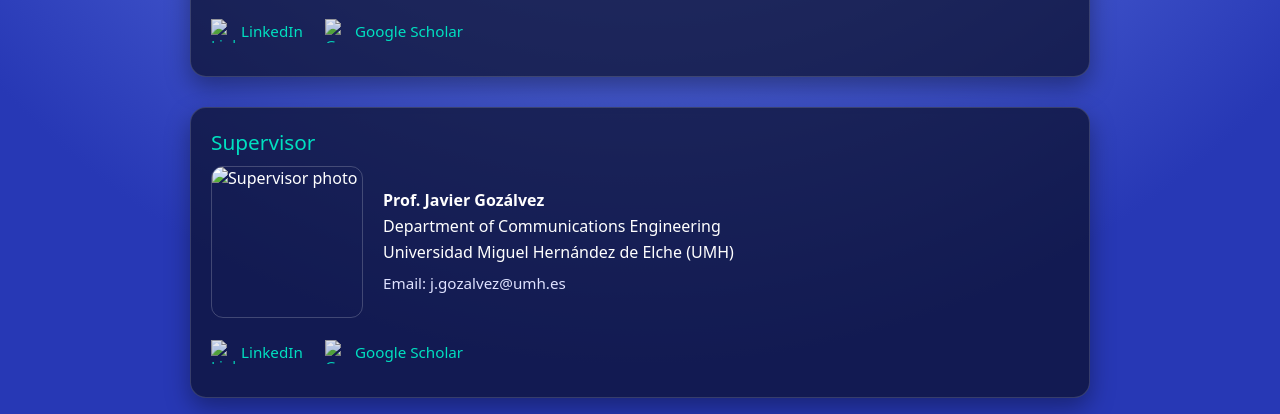
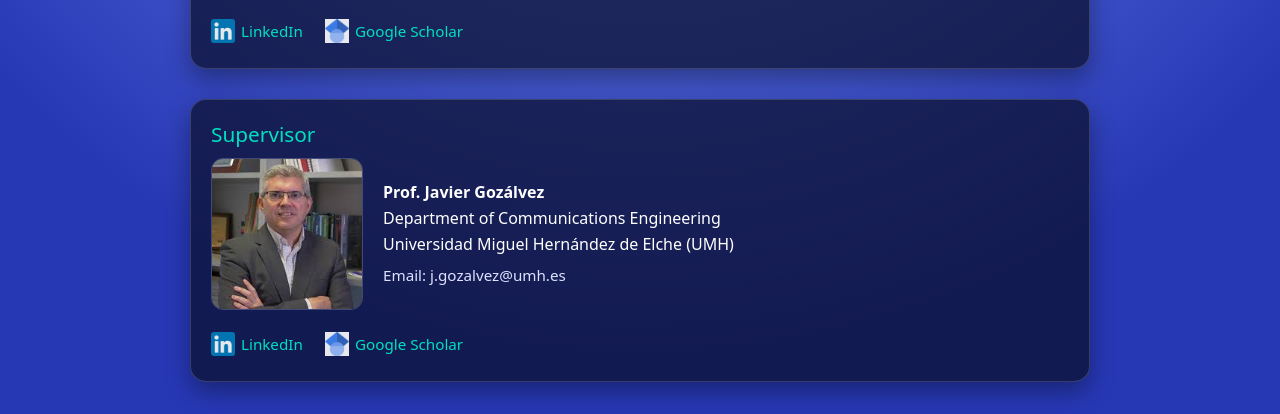
Before and after one commit to KeyvanAghababaiyan/Deterministic6G-V2X, a plain HTML site: page contact.html in a window 1280 px wide. Shown: the part 517-931 px from the top of the page. Drawn offline with Linux system fonts and the light colour scheme.

Commit message:
Update contact.html

```diff
--- a/contact.html
+++ b/contact.html
@@ -44,8 +44,8 @@
 
     /* LOGOS */
     .logo-strip {
-      margin-top: 30px; display: flex;
-      justify-content: center; align-items: center; gap: 160px;
+      margin-top: 30px; display: flex; justify-content: center;
+      align-items: center; gap: 160px;
     }
     .logo-strip img { height: 120px; opacity: 0.96; }
 
@@ -81,7 +81,8 @@
     }
 
     .profile img {
-      width: 150px; height: 150px;
+      width: 150px;
+      height: 150px;
       border-radius: 12px;
       object-fit: cover;
       border:1px solid rgba(255,255,255,0.2);
@@ -116,7 +117,8 @@
     }
 
     .icons img {
-      width: 24px; height: 24px;
+      width: 24px;
+      height: 24px;
       object-fit: contain;
       opacity: 0.9;
     }
@@ -154,7 +156,7 @@
       <div class="section-title">Researcher</div>
 
       <div class="profile">
-        <img src="assets/people/researcher.jpg" alt="Researcher photo">
+        <img src="assets/logos/researcher.jpg" alt="Researcher photo">
         <div class="profile-info">
           <strong>Keyvan Aghababaiyan</strong><br>
           Marie Skłodowska-Curie Postdoctoral Fellow<br>
@@ -167,11 +169,11 @@
 
       <div class="icons">
         <a href="https://es.linkedin.com/in/keyvan-aghababaiyan-81365876" target="_blank">
-          <img src="assets/icons/linkedin.png" alt="LinkedIn icon"> LinkedIn
+          <img src="assets/logos/linkedin.png" alt="LinkedIn icon"> LinkedIn
         </a>
 
         <a href="https://scholar.google.com/citations?user=e2i8dZYAAAAJ&hl=en" target="_blank">
-          <img src="assets/icons/scholar.png" alt="Google Scholar icon"> Google Scholar
+          <img src="assets/logos/scholar.png" alt="Google Scholar icon"> Google Scholar
         </a>
       </div>
     </div>
@@ -181,7 +183,7 @@
       <div class="section-title">Supervisor</div>
 
       <div class="profile">
-        <img src="assets/people/supervisor.jpg" alt="Supervisor photo">
+        <img src="assets/logos/supervisor.jpg" alt="Supervisor photo">
         <div class="profile-info">
           <strong>Prof. Javier Gozálvez</strong><br>
           Department of Communications Engineering<br>
@@ -194,11 +196,11 @@
 
       <div class="icons">
         <a href="https://es.linkedin.com/in/javier-gozalvez-sempere-63332b1" target="_blank">
-          <img src="assets/icons/linkedin.png" alt="LinkedIn icon"> LinkedIn
+          <img src="assets/logos/linkedin.png" alt="LinkedIn icon"> LinkedIn
         </a>
 
         <a href="https://scholar.google.es/citations?user=ILGKNBcAAAAJ&hl=es" target="_blank">
-          <img src="assets/icons/scholar.png" alt="Google Scholar icon"> Google Scholar
+          <img src="assets/logos/scholar.png" alt="Google Scholar icon"> Google Scholar
         </a>
       </div>
     </div>
```
